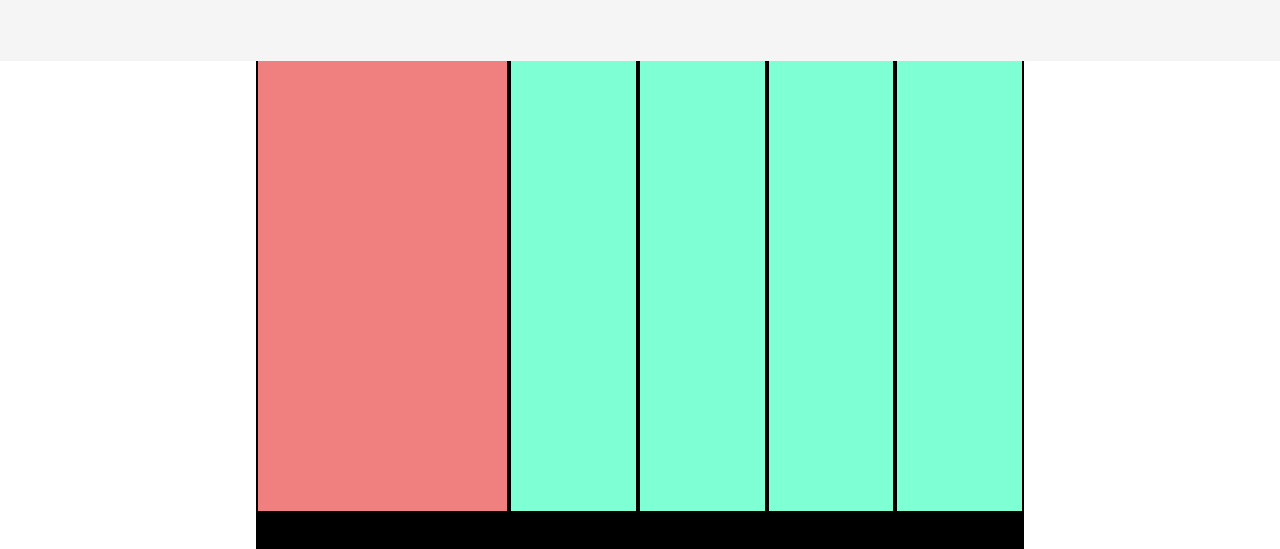
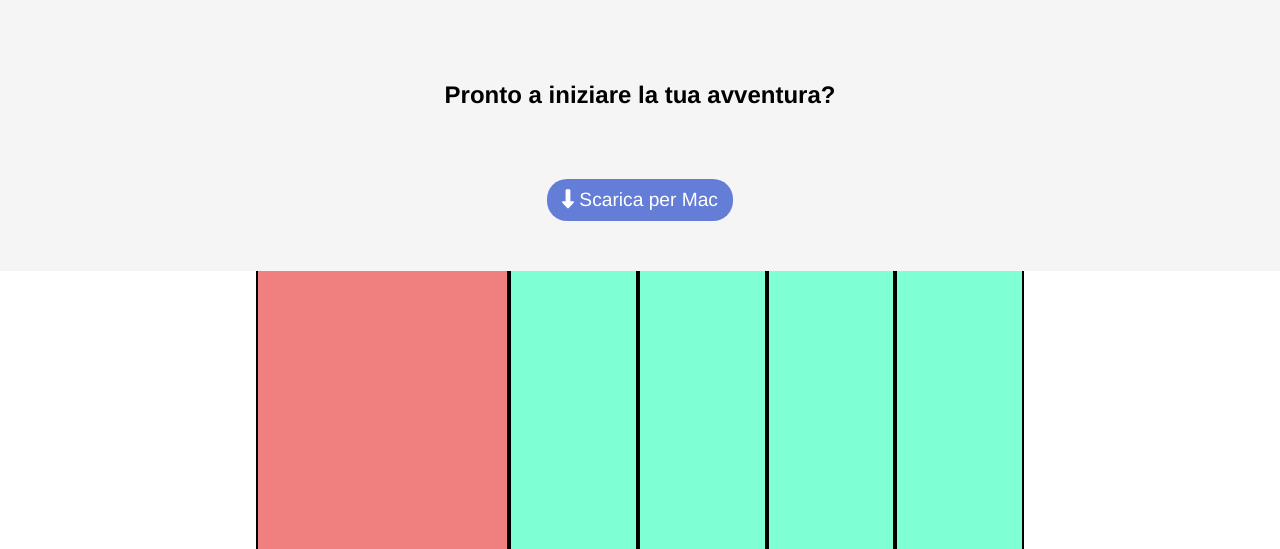
Before and after one commit to marcocampisi/htmlcss-discord, a plain HTML site: page index.html in a window 1280 px wide. Shown: the part 2176-2725 px from the top of the page. Drawn offline with Linux system fonts and the light colour scheme; a web font is replaced by a local one.

Commit message:
Completato main

```diff
--- a/css/style.css
+++ b/css/style.css
@@ -169,7 +169,7 @@ main > section:nth-child(2n) {
     margin: 0 10px;
 }
 
-#download {
+.download {
     color: black;
     font-size: 1.2em;
     background-color: white;
@@ -178,15 +178,25 @@ main > section:nth-child(2n) {
     border-radius: 20px;
 }
 
-#download > .fa-down-long {
+.download > .fa-down-long {
     color: black;
 }
 
-#download:hover {
+.download:hover {
     background-color: lightgray;
 }
 
-#browser {
+#bottom-download {
+    color: white;
+    background-color: #647DD6;
+    margin: 50px;
+}
+
+#bottom-arrow {
+    color: white;
+}
+
+.browser {
     color: white;
     font-size: 1.2em;
     background-color: #13171A;
@@ -195,7 +205,7 @@ main > section:nth-child(2n) {
     border-radius: 20px;
 }
 
-#browser:hover {
+.browser:hover {
     background-color: #333c43;
 }
 
--- a/index.html
+++ b/index.html
@@ -36,8 +36,8 @@
                             <div><p>Che tu faccia parte di un club scolastico, gruppo di gamer, comunità artistica mondiale, o semplicemente di un piccolo gruppo di amici che vuole passare il tempo assieme, Discord rende più facile chiaccherare ogni giorno e ritrovarsi più spesso.</p></div>
 
                         <div class="container button-container">
-                            <div><button id="download"><i class="fa-solid fa-down-long"></i> Scarica per Mac</button></div>
-                            <div><button id="browser">Apri Discord nel tuo browser</button></div>
+                            <div><button class="download"><i class="fa-solid fa-down-long"></i> Scarica per Mac</button></div>
+                            <div><button class="browser">Apri Discord nel tuo browser</button></div>
                         </div>
                     </div>
                 </section>
@@ -94,6 +94,14 @@
                             <div class="container" id="mc-3">
                                 <img src="img/item4-big.svg" alt="">
                             </div>
+                            <div class="container info">
+                                <h2>Pronto a iniziare la tua avventura?</h2>
+                            </div>
+                            <div class="container">
+                                <div><button class="download" id="bottom-download"><i class="fa-solid fa-down-long" id="bottom-arrow"></i> Scarica per Mac</button></div>
+                            </div>
+
+
                         </div>
                     </section>
 
```
